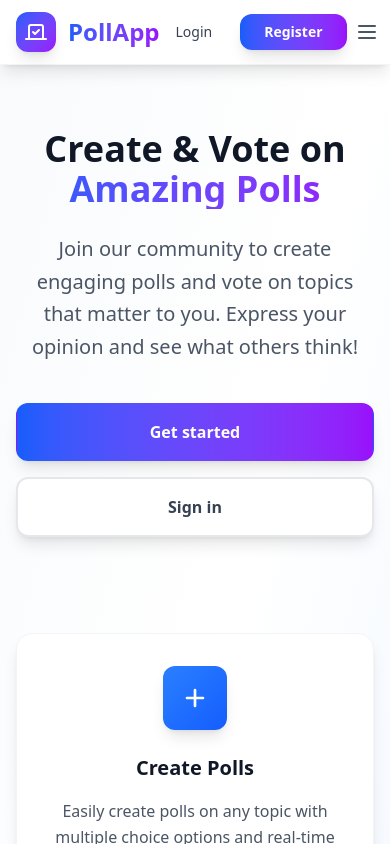
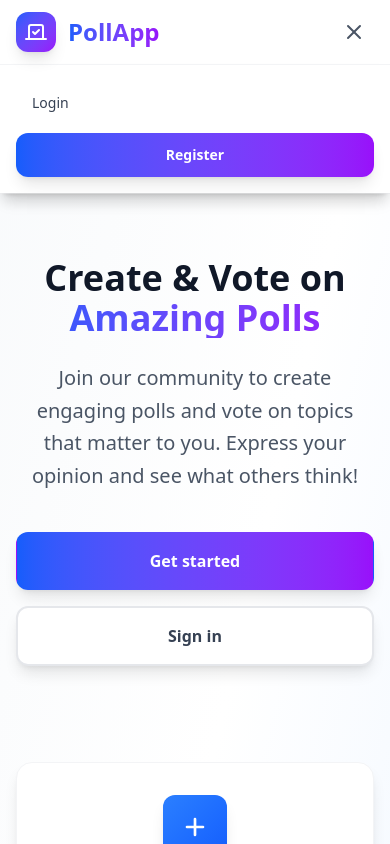
Before and after one commit to KRISHNA-JAIN15/PollApp, a React (Vite) app in the folder client/: page / in a window 390 px wide. Both pictures are taken after a click on the button "Toggle mobile menu". Shown: the top 844 px of the page. Built offline with nearby package versions, Linux system fonts and the light colour scheme; no server answers.

Commit message:
Implement mobile menu and user info in Navbar

```diff
--- a/client/src/components/Navbar.jsx
+++ b/client/src/components/Navbar.jsx
@@ -1,20 +1,30 @@
-import React from "react";
+import React, { useState } from "react";
 import { Link, useNavigate, useLocation } from "react-router-dom";
 import { useAuth } from "../context/AuthContext";
-import { LogOut, User, Vote, Home, BarChart3 } from "lucide-react";
+import { LogOut, User, Vote, Home, BarChart3, Menu, X } from "lucide-react";
 
 const Navbar = () => {
   const { user, isAuthenticated, logout } = useAuth();
   const navigate = useNavigate();
   const location = useLocation();
+  const [isMobileMenuOpen, setIsMobileMenuOpen] = useState(false);
 
   const handleLogout = async () => {
     await logout();
     navigate("/");
+    setIsMobileMenuOpen(false); // Close mobile menu after logout
   };
 
   const isActive = (path) => {
     return location.pathname === path;
+  };
+
+  const toggleMobileMenu = () => {
+    setIsMobileMenuOpen(!isMobileMenuOpen);
+  };
+
+  const closeMobileMenu = () => {
+    setIsMobileMenuOpen(false);
   };
 
   return (
@@ -24,7 +34,7 @@ const Navbar = () => {
           <div className="flex justify-between h-16">
             {/* Logo and Brand */}
             <div className="flex items-center">
-              <Link to="/" className="flex items-center space-x-3">
+              <Link to="/" className="flex items-center space-x-3" onClick={closeMobileMenu}>
                 <div className="p-2 bg-gradient-to-br from-blue-600 to-purple-600 rounded-xl shadow-lg">
                   <Vote className="h-6 w-6 text-white" />
                 </div>
@@ -34,20 +44,8 @@ const Navbar = () => {
               </Link>
             </div>
 
-            {/* Navigation Links */}
+            {/* Desktop Navigation Links */}
             <div className="hidden md:flex items-center space-x-2">
-              {/* <Link
-                to="/"
-                className={`flex items-center space-x-2 px-4 py-2 rounded-xl text-sm font-medium transition-all duration-200 ${
-                  isActive("/")
-                    ? "text-blue-600 bg-blue-50 shadow-sm"
-                    : "text-gray-600 hover:text-blue-600 hover:bg-gray-50"
-                }`}
-              >
-                <Home className="h-4 w-4" />
-                <span>Home</span>
-              </Link> */}
-
               {isAuthenticated && (
                 <>
                   <Link
@@ -84,8 +82,8 @@ const Navbar = () => {
               )}
             </div>
 
-            {/* User Menu */}
-            <div className="flex items-center space-x-4">
+            {/* Desktop User Menu */}
+            <div className="hidden md:flex items-center space-x-4">
               {isAuthenticated ? (
                 <div className="flex items-center space-x-3">
                   <div className="flex items-center space-x-3 px-4 py-2 bg-gray-50 rounded-xl">
@@ -122,26 +120,115 @@ const Navbar = () => {
               )}
             </div>
 
-            {/* Mobile menu button */}
-            <div className="md:hidden flex items-center">
-              <button className="p-2 rounded-xl text-gray-600 hover:text-gray-900 hover:bg-gray-50 transition-colors">
-                <svg
-                  className="h-6 w-6"
-                  fill="none"
-                  viewBox="0 0 24 24"
-                  stroke="currentColor"
-                >
-                  <path
-                    strokeLinecap="round"
-                    strokeLinejoin="round"
-                    strokeWidth={2}
-                    d="M4 6h16M4 12h16M4 18h16"
-                  />
-                </svg>
+            {/* Mobile menu button and user info */}
+            <div className="md:hidden flex items-center space-x-3">
+              {/* Mobile user avatar (when authenticated) */}
+              {isAuthenticated && (
+                <div className="w-8 h-8 bg-gradient-to-br from-blue-500 to-purple-500 rounded-lg flex items-center justify-center">
+                  <User className="h-4 w-4 text-white" />
+                </div>
+              )}
+
+              <button
+                onClick={toggleMobileMenu}
+                className="p-2 rounded-xl text-gray-600 hover:text-gray-900 hover:bg-gray-50 transition-colors"
+                aria-label="Toggle mobile menu"
+              >
+                {isMobileMenuOpen ? (
+                  <X className="h-6 w-6" />
+                ) : (
+                  <Menu className="h-6 w-6" />
+                )}
               </button>
             </div>
           </div>
         </div>
+
+        {/* Mobile Menu */}
+        {isMobileMenuOpen && (
+          <div className="md:hidden bg-white border-t border-gray-100 shadow-lg">
+            <div className="px-4 py-4 space-y-2">
+              {isAuthenticated ? (
+                <>
+                  {/* User info in mobile */}
+                  <div className="flex items-center space-x-3 px-4 py-3 bg-gray-50 rounded-xl mb-4">
+                    <div className="w-10 h-10 bg-gradient-to-br from-blue-500 to-purple-500 rounded-lg flex items-center justify-center">
+                      <User className="h-5 w-5 text-white" />
+                    </div>
+                    <div>
+                      <span className="text-sm font-medium text-gray-700">
+                        {user?.name}
+                      </span>
+                      <p className="text-xs text-gray-500">{user?.email}</p>
+                    </div>
+                  </div>
+
+                  {/* Navigation Links */}
+                  <Link
+                    to="/polls"
+                    onClick={closeMobileMenu}
+                    className={`flex items-center space-x-3 px-4 py-3 rounded-xl text-sm font-medium transition-all duration-200 ${
+                      isActive("/polls")
+                        ? "text-blue-600 bg-blue-50 shadow-sm"
+                        : "text-gray-600 hover:text-blue-600 hover:bg-gray-50"
+                    }`}
+                  >
+                    <Vote className="h-5 w-5" />
+                    <span>Polls</span>
+                  </Link>
+
+                  <Link
+                    to="/my-polls"
+                    onClick={closeMobileMenu}
+                    className={`flex items-center space-x-3 px-4 py-3 rounded-xl text-sm font-medium transition-all duration-200 ${
+                      isActive("/my-polls")
+                        ? "text-blue-600 bg-blue-50 shadow-sm"
+                        : "text-gray-600 hover:text-blue-600 hover:bg-gray-50"
+                    }`}
+                  >
+                    <BarChart3 className="h-5 w-5" />
+                    <span>My Polls</span>
+                  </Link>
+
+                  <Link
+                    to="/create-poll"
+                    onClick={closeMobileMenu}
+                    className="flex items-center justify-center space-x-2 px-4 py-3 rounded-xl text-sm font-semibold text-white bg-gradient-to-r from-blue-600 to-purple-600 hover:from-blue-700 hover:to-purple-700 transition-all duration-200 shadow-lg mt-2"
+                  >
+                    <Vote className="h-4 w-4" />
+                    <span>Create Poll</span>
+                  </Link>
+
+                  {/* Logout button */}
+                  <button
+                    onClick={handleLogout}
+                    className="w-full flex items-center space-x-3 px-4 py-3 rounded-xl text-sm font-medium text-red-600 hover:bg-red-50 hover:text-red-700 transition-all duration-200 mt-4 border-t border-gray-100 pt-4"
+                  >
+                    <LogOut className="h-5 w-5" />
+                    <span>Logout</span>
+                  </button>
+                </>
+              ) : (
+                <>
+                  <Link
+                    to="/login"
+                    onClick={closeMobileMenu}
+                    className="block px-4 py-3 rounded-xl text-sm font-medium text-gray-700 hover:text-blue-600 hover:bg-blue-50 transition-all duration-200"
+                  >
+                    Login
+                  </Link>
+                  <Link
+                    to="/register"
+                    onClick={closeMobileMenu}
+                    className="block px-4 py-3 rounded-xl text-sm font-semibold text-white bg-gradient-to-r from-blue-600 to-purple-600 hover:from-blue-700 hover:to-purple-700 transition-all duration-200 shadow-lg text-center"
+                  >
+                    Register
+                  </Link>
+                </>
+              )}
+            </div>
+          </div>
+        )}
 
         {/* User verification status */}
         {isAuthenticated && user && !user.isVerified && (
```
